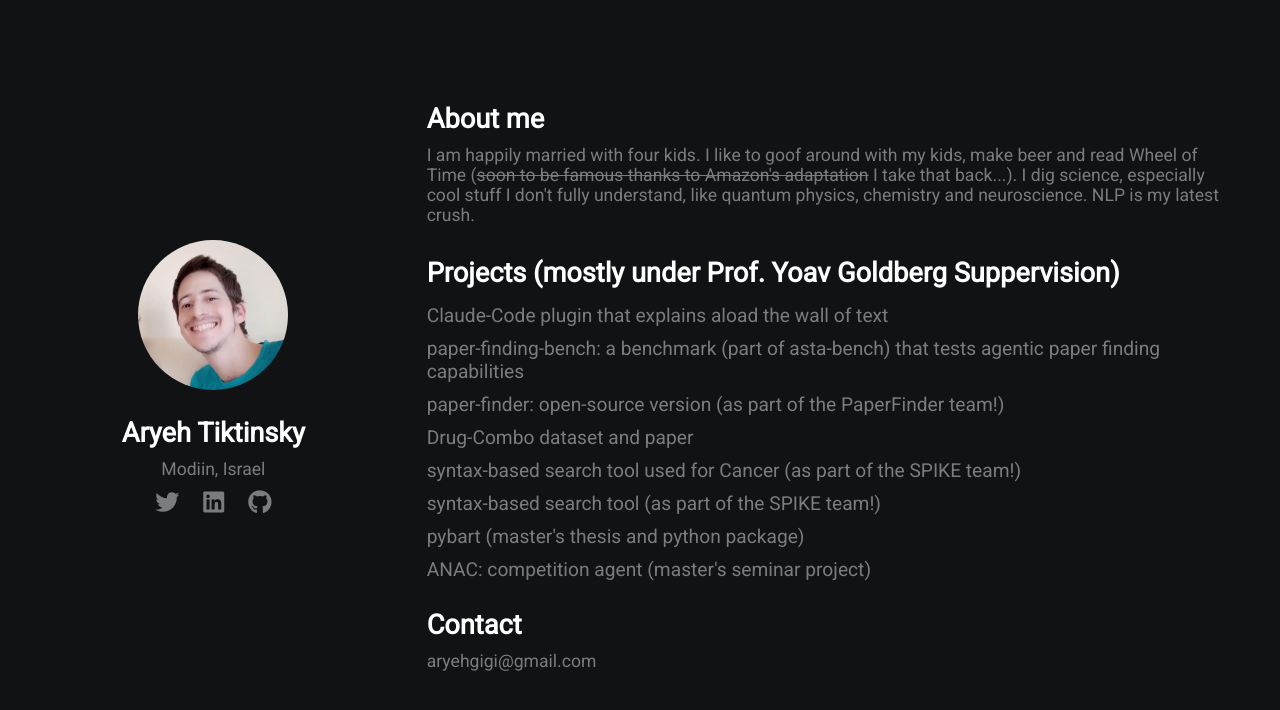
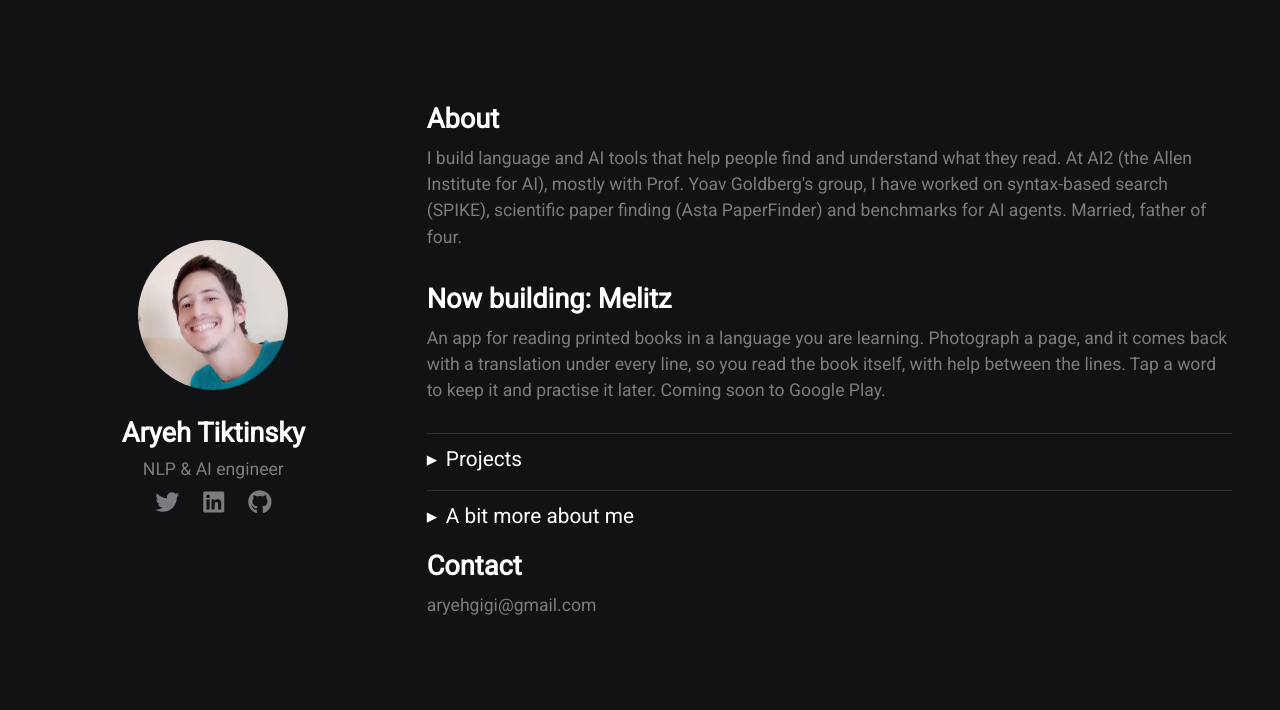
Before and after one commit to aryehgigi/aryehgigi.github.io, a plain HTML site: page index.html in a window 1280 px wide. Drawn offline with Linux system fonts and the light colour scheme.

Commit message:
A short professional intro, Melitz, projects and the personal note folded, no city
Co-Authored-By: Claude Opus 5.5 <noreply@anthropic.com>

```diff
--- a/index.html
+++ b/index.html
@@ -3,9 +3,9 @@
 <head>
     <meta charset="UTF-8">
     <meta name="viewport" content="width=device-width, initial-scale=1.0">
-    <meta http-equiv="X-UA-Compatible" content="ie=edge">
+    <meta name="description" content="Aryeh Tiktinsky: NLP and AI engineer, maker of Melitz.">
     <link rel="stylesheet" href="https://use.fontawesome.com/releases/v5.4.1/css/all.css" integrity="sha384-5sAR7xN1Nv6T6+dT2mhtzEpVJvfS3NScPQTrOxhwjIuvcA67KV2R5Jz6kr4abQsz" crossorigin="anonymous">
-    <link rel="stylesheet" href="style.css?v=2">
+    <link rel="stylesheet" href="style.css?v=3">
     <title>Aryeh Tiktinsky</title>
 </head>
 <body>
@@ -13,23 +13,36 @@
         <div class="section-1">
             <img class="avatar" src="aryeh-profile.jpeg" alt="Aryeh Tiktinsky">
             <h2>Aryeh Tiktinsky</h2>
-            <p>Modiin, Israel</p>
-            <a href="https://twitter.com/aryeh_tiktinsky"><i class="fab fa-twitter"></i></a>
-            <a href="https://www.linkedin.com/in/aryeh-tiktinsky-168b1083/"><i class="fab fa-linkedin"></i></a>
-            <a href="https://github.com/aryehgigi"><i class="fab fa-github"></i></a>
+            <p>NLP &amp; AI engineer</p>
+            <a href="https://twitter.com/aryeh_tiktinsky" aria-label="Twitter"><i class="fab fa-twitter"></i></a>
+            <a href="https://www.linkedin.com/in/aryeh-tiktinsky-168b1083/" aria-label="LinkedIn"><i class="fab fa-linkedin"></i></a>
+            <a href="https://github.com/aryehgigi" aria-label="GitHub"><i class="fab fa-github"></i></a>
         </div>
         <div class="section-2">
-            <h2>About me</h2>
-            <p>I am happily married with four kids. I like to goof around with my kids, make beer and read Wheel of Time (<s>soon to be famous thanks to Amazon's adaptation</s> I take that back...). I dig science, especially cool stuff I don't fully understand, like quantum physics, chemistry and neuroscience. NLP is my latest crush.</p>
-            <h2>Projects (mostly under Prof. Yoav Goldberg Suppervision)</h2>
-			<a href="https://github.com/allenai/explain-aloud/">Claude-Code plugin that explains aload the wall of text</a>
-			<a href="https://huggingface.co/datasets/allenai/asta-bench">paper-finding-bench: a benchmark (part of asta-bench) that tests agentic paper finding capabilities</a>
-			<a href="https://github.com/allenai/asta-paper-finder">paper-finder: open-source version (as part of the PaperFinder team!)</a>
-			<a href="https://huggingface.co/datasets/allenai/drug-combo-extraction">Drug-Combo dataset and paper</a>
-			<a href="https://pubmed.ncbi.nlm.nih.gov/37925210/">syntax-based search tool used for Cancer (as part of the SPIKE team!)</a>
-			<a href="https://spike.apps.allenai.org/datasets">syntax-based search tool (as part of the SPIKE team!)</a>
-            <a href="https://allenai.github.io/pybart/">pybart (master's thesis and python package)</a>
-            <a href="https://github.com/aryehgigi/ANAC_Agent">ANAC: competition agent (master's seminar project)</a>
+            <h2>About</h2>
+            <p>I build language and AI tools that help people find and understand what they read. At AI2 (the Allen Institute for AI), mostly with Prof. Yoav Goldberg's group, I have worked on syntax-based search (SPIKE), scientific paper finding (Asta PaperFinder) and benchmarks for AI agents. Married, father of four.</p>
+
+            <h2>Now building: Melitz</h2>
+            <p>An app for reading printed books in a language you are learning. Photograph a page, and it comes back with a translation under every line, so you read the book itself, with help between the lines. Tap a word to keep it and practise it later. Coming soon to Google Play.</p>
+
+            <details>
+                <summary>Projects</summary>
+                <a href="https://github.com/allenai/explain-aloud/">explain-aloud: a Claude Code plugin that explains the wall of text aloud</a>
+                <a href="https://huggingface.co/datasets/allenai/asta-bench">paper-finding-bench: a benchmark (part of asta-bench) that tests agentic paper finding</a>
+                <a href="https://github.com/allenai/asta-paper-finder">paper-finder: open-source version (as part of the PaperFinder team)</a>
+                <a href="https://huggingface.co/datasets/allenai/drug-combo-extraction">Drug-Combo dataset and paper</a>
+                <a href="https://pubmed.ncbi.nlm.nih.gov/37925210/">Syntax-based search for cancer research (as part of the SPIKE team)</a>
+                <a href="https://spike.apps.allenai.org/datasets">SPIKE: syntax-based search (as part of the SPIKE team)</a>
+                <a href="https://allenai.github.io/pybart/">pybart (master's thesis and Python package)</a>
+                <a href="https://github.com/aryehgigi/ANAC_Agent">ANAC: competition agent (master's seminar project)</a>
+                <p class="note">Most of these under Prof. Yoav Goldberg's supervision.</p>
+            </details>
+
+            <details>
+                <summary>A bit more about me</summary>
+                <p>I like to goof around with my kids, make beer and read Wheel of Time (<s>soon to be famous thanks to Amazon's adaptation</s> I take that back...). I dig science, especially cool stuff I don't fully understand, like quantum physics, chemistry and neuroscience. NLP is my latest crush.</p>
+            </details>
+
             <h2>Contact</h2>
             <p>aryehgigi@gmail.com</p>
         </div>
--- a/style.css
+++ b/style.css
@@ -75,6 +75,52 @@ a{
     font-size: 1.2rem;
     padding-left: 0;
 }
+/* folded parts: projects, a bit more about me */
+.section-2 details{
+    margin: 1.2rem 0;
+    border-top: 1px solid #2a2d31;
+    padding-top: 0.8rem;
+}
+
+.section-2 summary{
+    color: #fff;
+    font-size: 1.3rem;
+    cursor: pointer;
+    list-style: none;
+}
+
+.section-2 summary::-webkit-details-marker{
+    display: none;
+}
+
+.section-2 summary::before{
+    content: "\25B8";
+    display: inline-block;
+    width: 1.2rem;
+    transition: transform 0.2s;
+}
+
+.section-2 details[open] summary::before{
+    transform: rotate(90deg);
+}
+
+.section-2 details > a,
+.section-2 details > p{
+    margin-left: 1.2rem;
+}
+
+.section-2 details > p{
+    padding-top: 0.6rem;
+}
+
+.section-2 .note{
+    font-size: 0.95rem;
+}
+
+.section-2 h2 + p{
+    line-height: 1.5;
+}
+
 /* animations / utilities */
 .section-2 a:hover{
     color: #fff;
@@ -93,7 +139,7 @@ a{
     padding-left: 10px;
 }
 
-/* media queres */
+/* media queries */
 @media(max-width:780px){
     .grid-2{
         grid-template-columns: 1fr;
```
